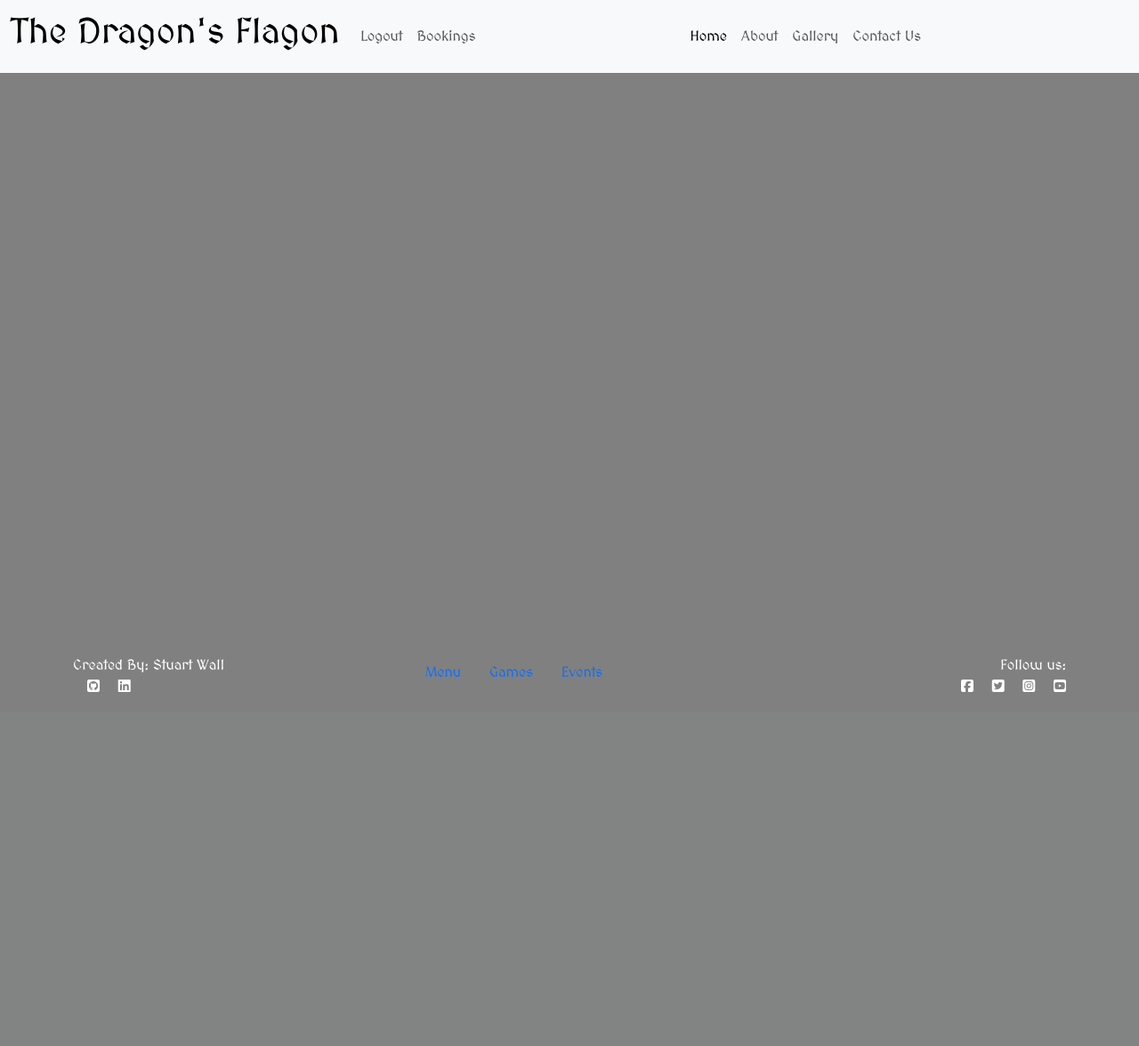
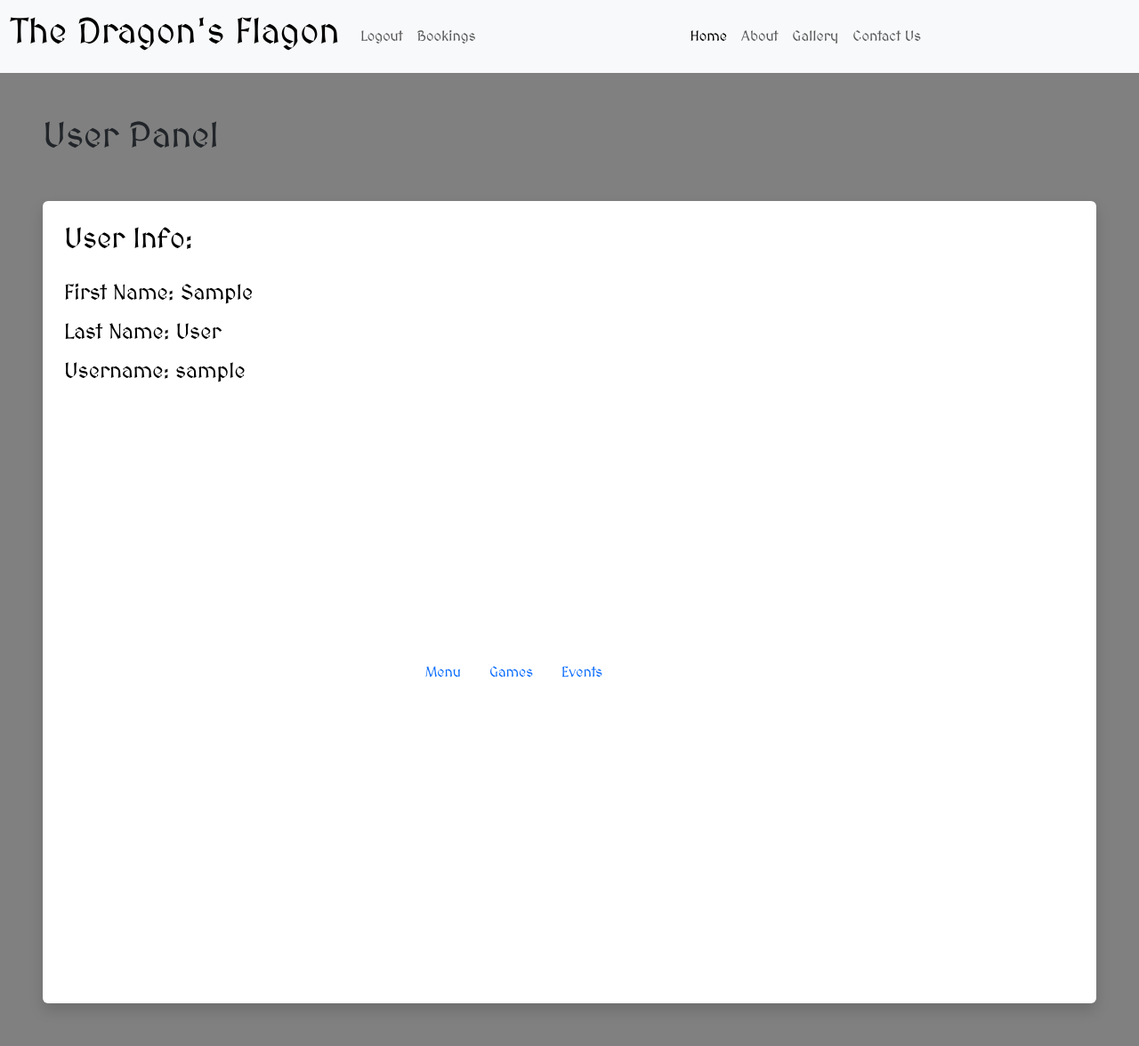
Before and after one commit to Clinelly/CI_PP4_Dragons_Flagon, a Django app: page /booking/user-panel/ in a window 1280 px wide. Shown: the whole page at 89% size. Before the commit the page ends 778 px from the top, so only its background shows below. Run offline with Django 3.2, Linux system fonts and the light colour scheme; the visitor is signed in with stand-in values (Sample User, id 1); data that the repository does not hold is empty; some libraries are stand-ins or nearby versions.

Commit message:
Add fix functionality problems in booking app.

```diff
--- a/booking/views.py
+++ b/booking/views.py
@@ -18,6 +18,8 @@ def booking(request):
     if request.method == 'POST':
         service = request.POST.get('service')
         day = request.POST.get('day')
+        email = request.POST.get('email')
+        phone = request.POST.get('phone')
         if service is None:
             messages.success(request, "Please Select A Service!")
             return redirect('booking:booking')
@@ -25,6 +27,8 @@ def booking(request):
         #Store day and service in django session:
         request.session['day'] = day
         request.session['service'] = service
+        request.session['email'] = email
+        request.session['phone'] = phone
 
         return redirect('booking:submit-booking')
 
@@ -48,6 +52,8 @@ def bookingSubmit(request):
     #Get stored data from django session:
     day = request.session.get('day')
     service = request.session.get('service')
+    email = request.session.get('email')
+    phone = request.session.get('phone')
 
     #Only show the time of the day that has not been selected before:
     hour = checkTime(times, day)
@@ -65,9 +71,11 @@ def bookingSubmit(request):
                                 service=service,
                                 day=day,
                                 time=time,
+                                email=email,
+                                phone=phone,
                             )
                             messages.success(request, "Booking Saved!")
-                            return redirect('index')
+                            return redirect('home')
                         else:
                             messages.success(request, "The Selected Time Has Been Reserved Before!")
                     else:
@@ -94,7 +102,7 @@ def userPanel(request):
 
 
 def userUpdate(request, id):
-    bookings = TableBooking.objects.get(pk=id)
+    booking = TableBooking.objects.get(pk=id)
     userdatepicked = booking.day
     #Copy  booking:
     today = datetime.today()
@@ -111,12 +119,16 @@ def userUpdate(request, id):
     if request.method == 'POST':
         service = request.POST.get('service')
         day = request.POST.get('day')
+        email = request.POST.get('email')
+        phone = request.POST.get('phone')
 
         #Store day and service in django session:
         request.session['day'] = day
         request.session['service'] = service
+        request.session['email'] = email
+        request.session['phone'] = phone
 
-        return redirect('booking:userUpdateSubmit', id=id)
+        return redirect('booking:user-update-submit', id=id)
 
     return render(request, '../templates/userUpdate.html', {
             'weekdays': weekdays,
@@ -139,6 +151,8 @@ def userUpdateSubmit(request, id):
 
     day = request.session.get('day')
     service = request.session.get('service')
+    email = request.session.get('email')
+    phone = request.session.get('phone')
 
     #Only show the time of the day that has not been selected before and the time he is editing:
     hour = checkEditTime(times, day, id)
@@ -158,9 +172,11 @@ def userUpdateSubmit(request, id):
                                 service=service,
                                 day=day,
                                 time=time,
+                                email=email,
+                                phone=phone,
                             )
                             messages.success(request, "Booking Edited!")
-                            return redirect('index')
+                            return redirect('home')
                         else:
                             messages.success(request, "The Selected Time Has Been Reserved Before!")
                     else:
@@ -171,7 +187,7 @@ def userUpdateSubmit(request, id):
                 messages.success(request, "The Selected Date Isn't In The Correct Time Period!")
         else:
             messages.success(request, "Please Select A Service!")
-        return redirect('booking:userPanel')
+        return redirect('booking:user-panel')
 
     return render(request, '../templates/userUpdateSubmit.html', {
         'times': hour,
--- a/tavern/urls.py
+++ b/tavern/urls.py
@@ -1,6 +1,5 @@
 from . import views
 from django.urls import path
-from booking import urls
 
 urlpatterns = [
     path('', views.ReviewList.as_view(), name='home'),
--- a/templates/bookingSubmit.html
+++ b/templates/bookingSubmit.html
@@ -1,7 +1,7 @@
 <title>Online Booking</title>
 {% extends 'base.html' %}
 {% load static %}
-{% block body %}
+{% block content %}
 
 
 
@@ -10,7 +10,7 @@
 <h1 class="text-center fPersian mt-3">Online Booking</h1>
 
 <div class="shadow p-4 mb-5 bg-body bg-body rounded text-black text-center m-5">
-    <form method="post" action="{% url 'booking:bookingSubmit' %}" class="me-2 ms-2" required>
+    <form method="post" action="{% url 'booking:submit-booking' %}" class="me-2 ms-2" required>
         {% csrf_token %}
 
         <!--input time-->
--- a/templates/userPanel.html
+++ b/templates/userPanel.html
@@ -1,7 +1,7 @@
 <title>User Panel</title>
 {% extends 'base.html' %}
 {% load static %}
-{% block body %}
+{% block content %}
 
 
 
@@ -19,17 +19,17 @@
 </div>
 
 <!--Appointment Loop-->
-{% if TableBooking.count > 0 %}
+{% if bookings.count > 0 %}
 <div class="mt-5 ">
-    <h1 class=" ms-5">Appointments:</h1>
+    <h1 class=" ms-5">Bookings:</h1>
     <div class="shadow p-4 mb-3 bg-body bg-body rounded text-black  m-5">
-        {% for tablebooking in tablebookings %}
+        {% for booking in bookings %}
         <div class="list-group fs-4 border p-3 mb-3">
-            <p class="list-group mt-2">Day: {{ TableBooking.day }}</p>
-            <p class="list-group mt-2">Time: {{ TableBooking.time }}</p>
-            <p class="list-group mt-2">Service: {{ TableBooking.service }}</p>
+            <p class="list-group mt-2">Day: {{ booking.day }}</p>
+            <p class="list-group mt-2">Time: {{ booking.time }}</p>
+            <p class="list-group mt-2">Service: {{ booking.service }}</p>
             <div class="mt-3 mb-2">
-                <a class="btn btn-primary rounded-3 p-2" href="{% url 'booking:userUpdate' TableBooking.id %}">Edit Appointment</a>
+                <a class="btn btn-primary rounded-3 p-2" href="{% url 'booking:user-update' booking.id %}">Edit Booking</a>
             </div>
         </div>
         {% endfor %}
--- a/templates/userUpdateSubmit.html
+++ b/templates/userUpdateSubmit.html
@@ -1,8 +1,7 @@
 <title>Edit Appointment</title>
 {% extends 'base.html' %}
 {% load static %}
-{% block body %}
-
+{% block content %}
 
 
 
@@ -10,7 +9,7 @@
 <h1 class="text-center fPersian mt-3">Edit Appointment</h1>
 
 <div class="shadow p-4 mb-5 bg-body bg-body rounded text-black text-center m-5">
-    <form method="post" action="{% url 'booking:userUpdateSubmit' id %}" class="me-2 ms-2" required>
+    <form method="post" action="{% url 'booking:user-update-submit' id %}" class="me-2 ms-2" required>
         {% csrf_token %}
 
         <!--input time-->
```
Also changed, not shown: templates/booking.html (+10 -0 lines), templates/userUpdate.html (+14 -5 lines).
